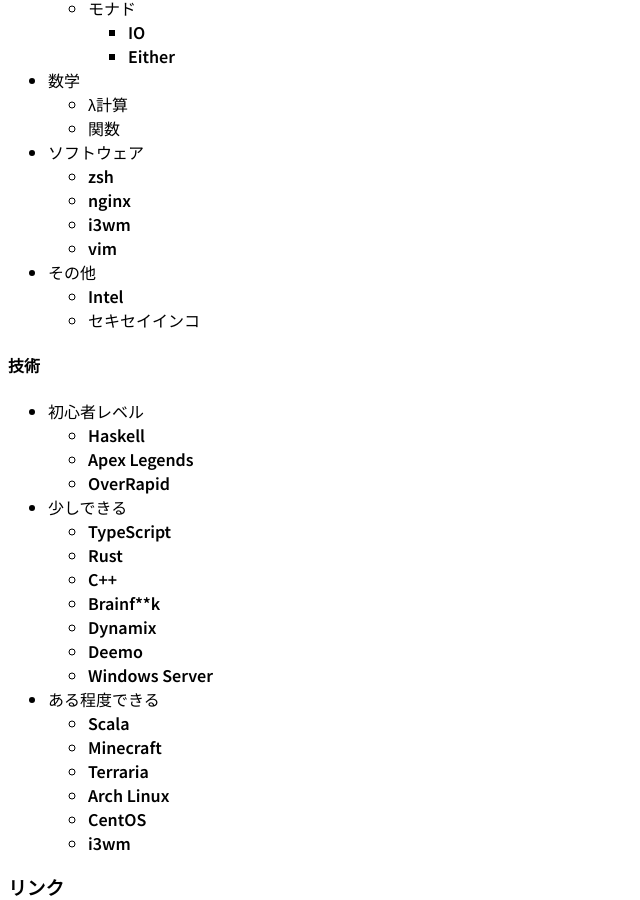
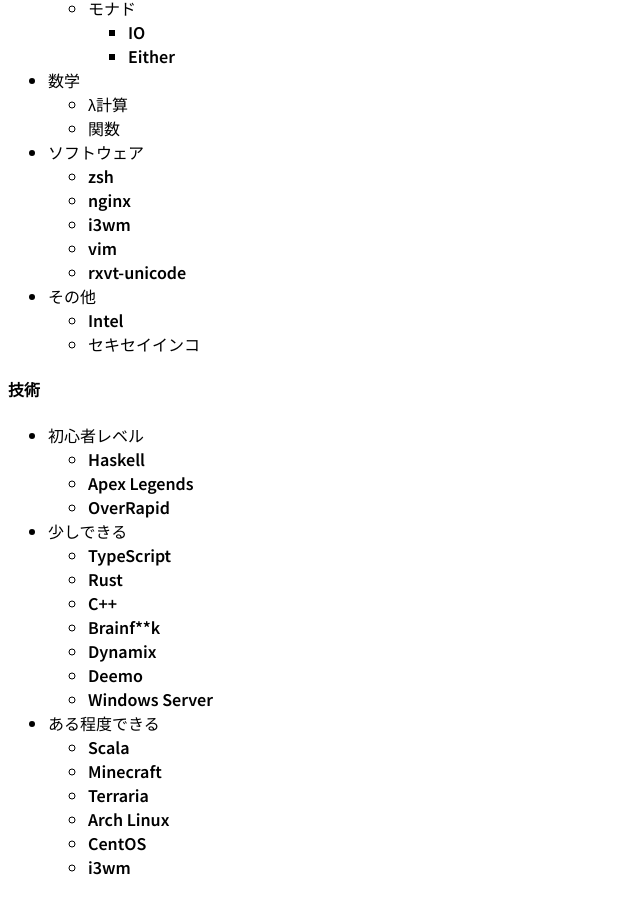
Before and after one commit to t-sasaki915/t-sasaki-net, a Jekyll site: the page built from docs/index.md, in a window 1280 px wide and 900 px high, scrolled down 695 px. Shown: the whole window, without its empty margins (0-640 px from the left). Built offline with Jekyll 4.4.1, drawn with Linux system fonts in a browser that asks for light colours; Markdown is read by kramdown in place of the engine named in the settings.

Commit message:
Update index.md

```diff
--- a/docs/index.md
+++ b/docs/index.md
@@ -39,6 +39,7 @@
   - nginx
   - i3wm
   - vim
+  - rxvt-unicode
 - その他
   - Intel
   - セキセイインコ
```
